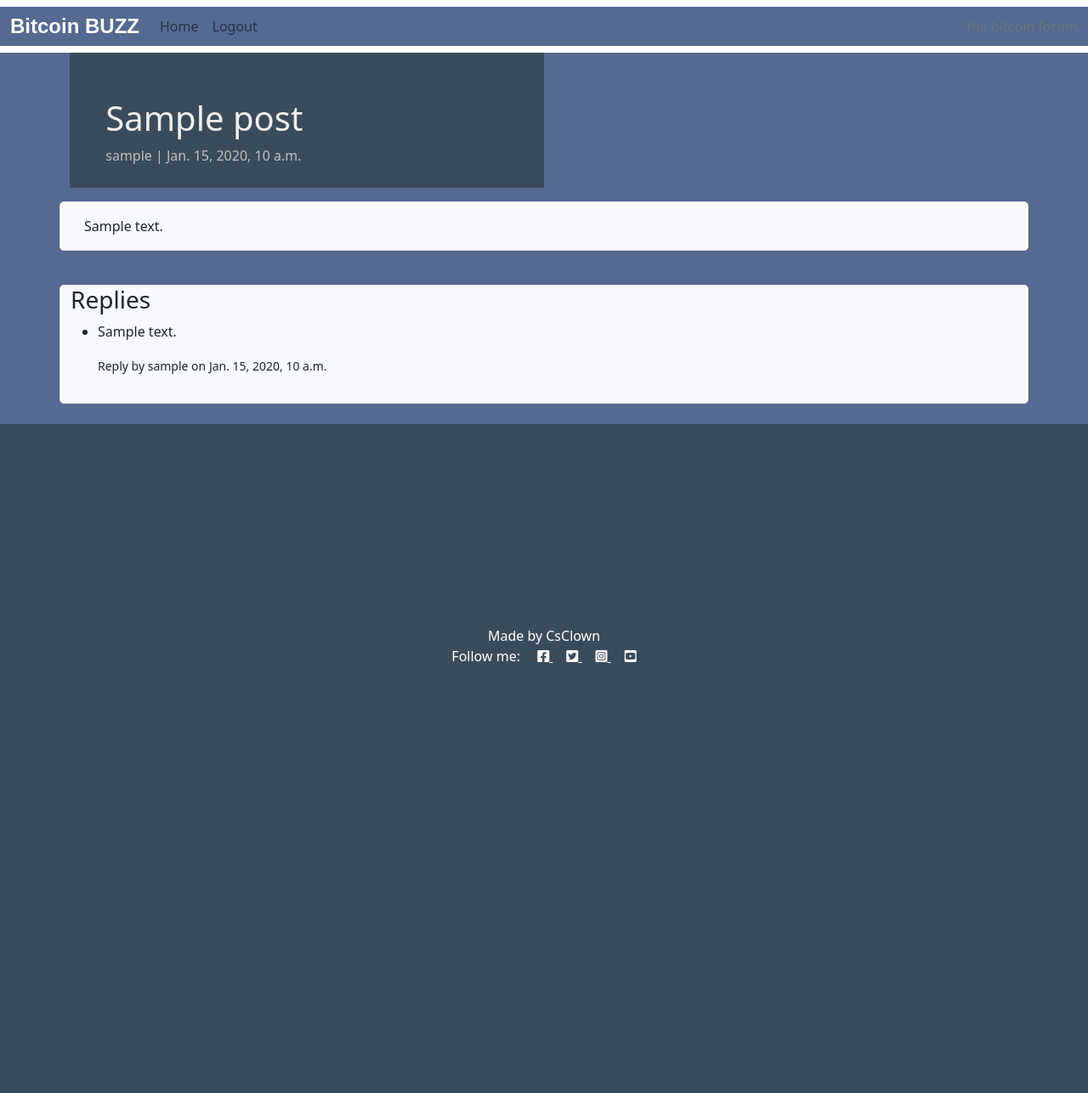
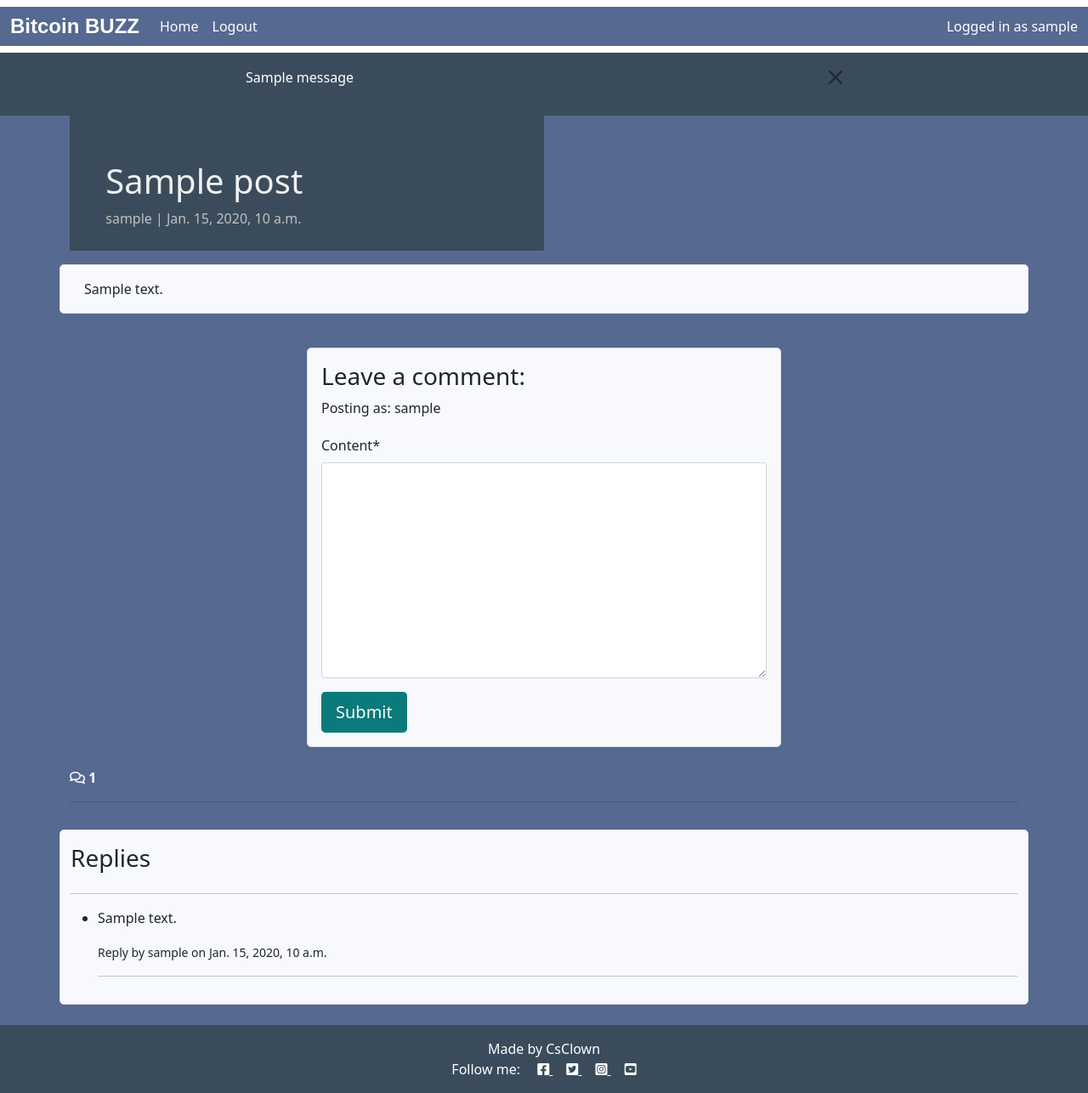
Before and after one commit to CsClown/bitcoin-buzz, a Django app: a page that uses templates/base.html in a window 1280 px wide. Shown: the whole page at 85% size. Before the commit the page ends 780 px from the top, so only its background shows below. Run offline with Django 4.2, Linux system fonts and the light colour scheme; a user stored in the database is signed in; tables that the repository leaves empty hold one stand-in row (values such as "Sample post"); one stand-in notice (Sample message) is shown; some libraries are stand-ins or nearby versions.

Commit message:
added reply functionality for logged in users

```diff
--- a/bitcoin_buzz/settings.py
+++ b/bitcoin_buzz/settings.py
@@ -47,12 +47,17 @@ INSTALLED_APPS = [
     'allauth',
     'allauth.account',
     'allauth.socialaccount',
+    'crispy_forms',
+    'crispy_bootstrap5',
     'core',
 ]
 
 SITE_ID = 1
 LOGIN_REDIRECT_URL = '/'
 LOGOUT_REDIRECT_URL = '/'
+
+CRISPY_ALLOWED_TEMPLATE_PACKS = "bootstrap5"
+CRISPY_TEMPLATE_PACK = "bootstrap5"
 
 MIDDLEWARE = [
     'django.middleware.security.SecurityMiddleware',
--- /dev/null
+++ b/core/forms.py
@@ -0,0 +1,8 @@
+from .models import Reply
+from django import forms
+
+
+class ReplyForm(forms.ModelForm):
+    class Meta:
+        model = Reply
+        fields = ('content',)
--- a/core/templates/core/conversation.html
+++ b/core/templates/core/conversation.html
@@ -1,5 +1,7 @@
-{% extends 'base.html' %} {% block content %}
+{% extends 'base.html' %}
+{% block content %}
 {% load static %}
+{% load crispy_forms_tags %}
 
 
 <div class="container">
@@ -26,18 +28,51 @@
             </div>
         </div>
     </div>
+    <!-- posting a reply -->
+    <div class="col-md-6 card mb-4 mt-3 mx-auto">
+        <div class="card-body">
+          {% if user.is_authenticated %}
+          <h3>Leave a comment:</h3>
+          <p>Posting as: {{ user.username }}</p>
+          <form id="replyForm" method="post"
+            style="margin-top: 1.3em;">
+            {{ reply_form | crispy }}
+            {% csrf_token %}
+            <button id="submitButton" type="submit"
+              class="btn btn-signup btn-lg">Submit</button>
+          </form>
+          {% else %}
+          <p>Log in to leave a comment</p>
+          {% endif %}
+        </div>
+    </div>
+    <!-- Displaying count of replies -->
+    <div class="row">
+        <div class="col-12">
+        <strong class="text-secondary text-white">
+            <i class="far fa-comments text-white"></i> {{ reply_count }}
+        </strong>
+        </div>
+        <div class="col-12">
+        <hr>
+        </div>
+    </div>
 </div>
+
+
 
 <div class="container">
     <div class="row">
         <div class="col card mb-4  mt-3 left  top">
-            <h3 class="">Replies</h3>
+            <h3 class="mt-3">Replies</h3>
+            <hr>
             {% if replies %}
                 <ul>
                     {% for reply in replies %}
                     <li>
                         <p>{{ reply.content }}</p>
                         <p><small>Reply by {{ reply.author }} on {{ reply.created_on }}</small></p>
+                        <hr>
                     </li>
                     {% endfor %}
                 </ul>
--- a/core/views.py
+++ b/core/views.py
@@ -1,6 +1,8 @@
 from django.shortcuts import render, get_object_or_404
 from django.views import generic
+from django.contrib import messages
 from .models import Post, Reply
+from .forms import ReplyForm
 
 # Create your views here.
 class PostList(generic.ListView):
@@ -26,6 +28,23 @@ def conversation(request, slug):
 
     # Get all replies related to the post, ordered by creation date
     replies = Reply.objects.filter(related_post=post).order_by('created_on')
+    reply_count = replies.count()
+
+    # post a reply to the related post
+    if request.method == "POST":
+        reply_form = ReplyForm(data=request.POST)
+        if reply_form.is_valid():
+            reply = reply_form.save(commit=False)
+            reply.author = request.user
+            reply.related_post = post
+            reply.save()
+            messages.add_message(
+                request, messages.SUCCESS,
+                'Reply submitted'
+            )
+
+
+    reply_form = ReplyForm()
 
     return render(
         request,
@@ -33,5 +52,7 @@ def conversation(request, slug):
         {
             "post": post,
             "replies": replies,
+            "reply_count": reply_count,
+            "reply_form": reply_form,
         },
     )
--- a/requirements.txt
+++ b/requirements.txt
@@ -1,7 +1,9 @@
 asgiref==3.8.1
+crispy-bootstrap5==0.7
 dj-database-url==0.5.0
 Django==4.2.15
 django-allauth==0.57.2
+django-crispy-forms==2.3
 gunicorn==20.1.0
 oauthlib==3.2.2
 psycopg2==2.9.9
--- a/templates/base.html
+++ b/templates/base.html
@@ -37,33 +37,55 @@
                 aria-controls="navbarText" aria-expanded="false" aria-label="Toggle navigation">
                 <span class="navbar-toggler-icon"></span>
             </button>
-            <div class="collapse navbar-collapse" id="navbarText">
+            <div class="collapse navbar-collapse text-white" id="navbarText">
                 <ul class="navbar-nav me-auto mb-2 mb-lg-0">
                     <li class="nav-item">
-                        <a class="nav-link {% if request.path == home_url %}active{% endif %}" aria-current="page"
+                        <a class="nav-link {% if request.path == home_url %}active{% endif %} text-white" aria-current="page"
                             href="{% url 'home' %}">Home</a>
                     </li>
                     {% if user.is_authenticated %}
                         <li class="nav-item">
-                            <a class="nav-link {% if request.path == logout_url %}active{% endif %}" aria-current="page" href="{% url 'account_logout' %}">Logout</a>
+                            <a class="nav-link {% if request.path == logout_url %}active{% endif %} text-white" aria-current="page" href="{% url 'account_logout' %}">Logout</a>
                         </li>
                         {% else %}
                         <li class="nav-item">
-                            <a class="nav-link {% if request.path == signup_url %}active{% endif %}" aria-current="page"
+                            <a class="nav-link {% if request.path == signup_url %}active{% endif %} text-white" aria-current="page"
                                 href="{% url 'account_signup' %}">Register</a>
                         </li>
                         <li class="nav-item">
-                            <a class="nav-link {% if request.path == login_url %}active{% endif %}" aria-current="page" href="{% url 'account_login' %}">Login</a>
+                            <a class="nav-link {% if request.path == login_url %}active{% endif %} text-white" aria-current="page" href="{% url 'account_login' %}">Login</a>
                         </li>
                     {% endif %}
 
                 </ul>
-                <span class="navbar-text text-muted">
-                    the bitcoin forum
+
+                <!-- show logged in status on the right -->
+                <span class="navbar-text text-white">
+                    {% if user.is_authenticated %}
+                        Logged in as {{ user.username }}
+                    {% else %}
+                        Not logged in
+                    {% endif %}
                 </span>
             </div>
         </div>
     </nav>
+
+    <!-- displaying Django messages -->
+    <div class="container">
+        <div class="row">
+        <div class="col-md-8 offset-md-2">
+            {% for message in messages %}
+            <div class="alert {{ message.tags }} alert-dismissible
+            fade show text-white" id="msg" role="alert">
+            {{ message | safe }}
+            <button type="button" class="btn-close text-white"
+                data-bs-dismiss="alert" aria-label="Close"></button>
+            </div>
+            {% endfor %}
+        </div>
+        </div>
+    </div>
 
     <main class="flex-shrink-0 main-bg">
 
```
Also changed, not shown: templates/account/signup.html (+10 -3 lines).
